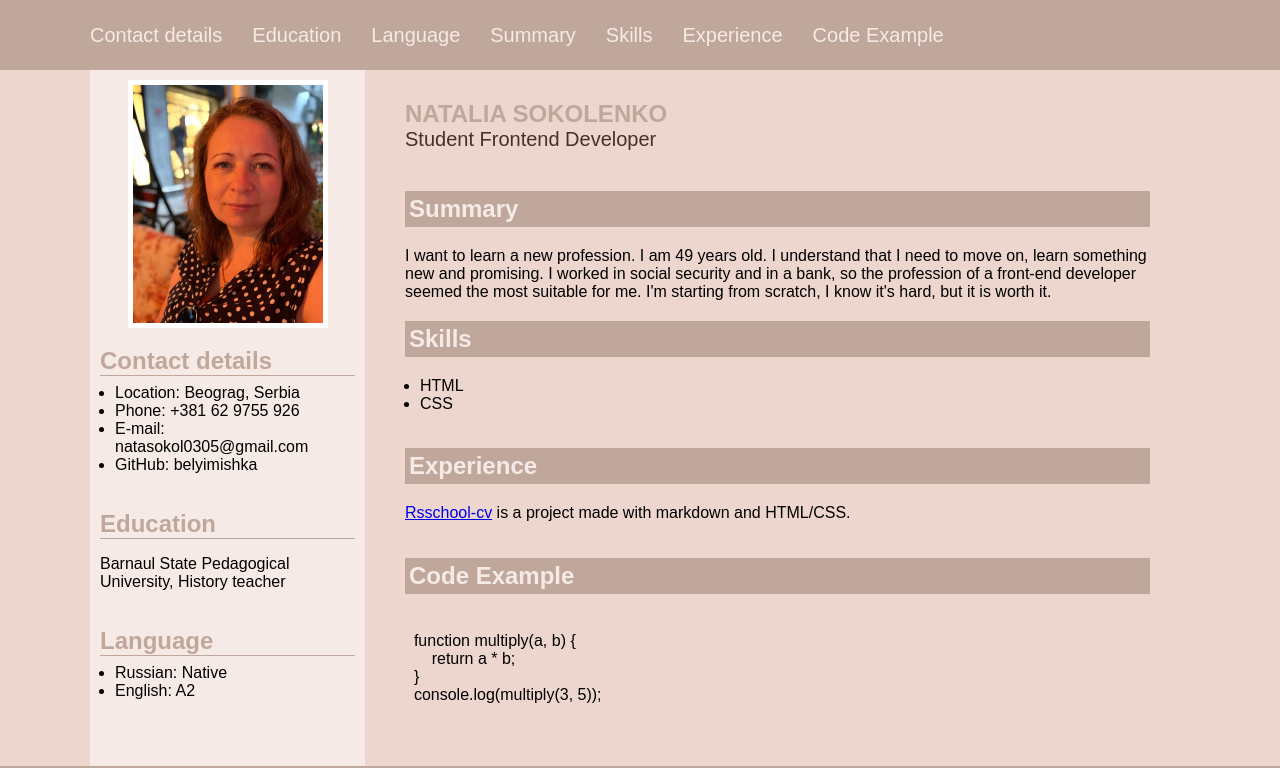
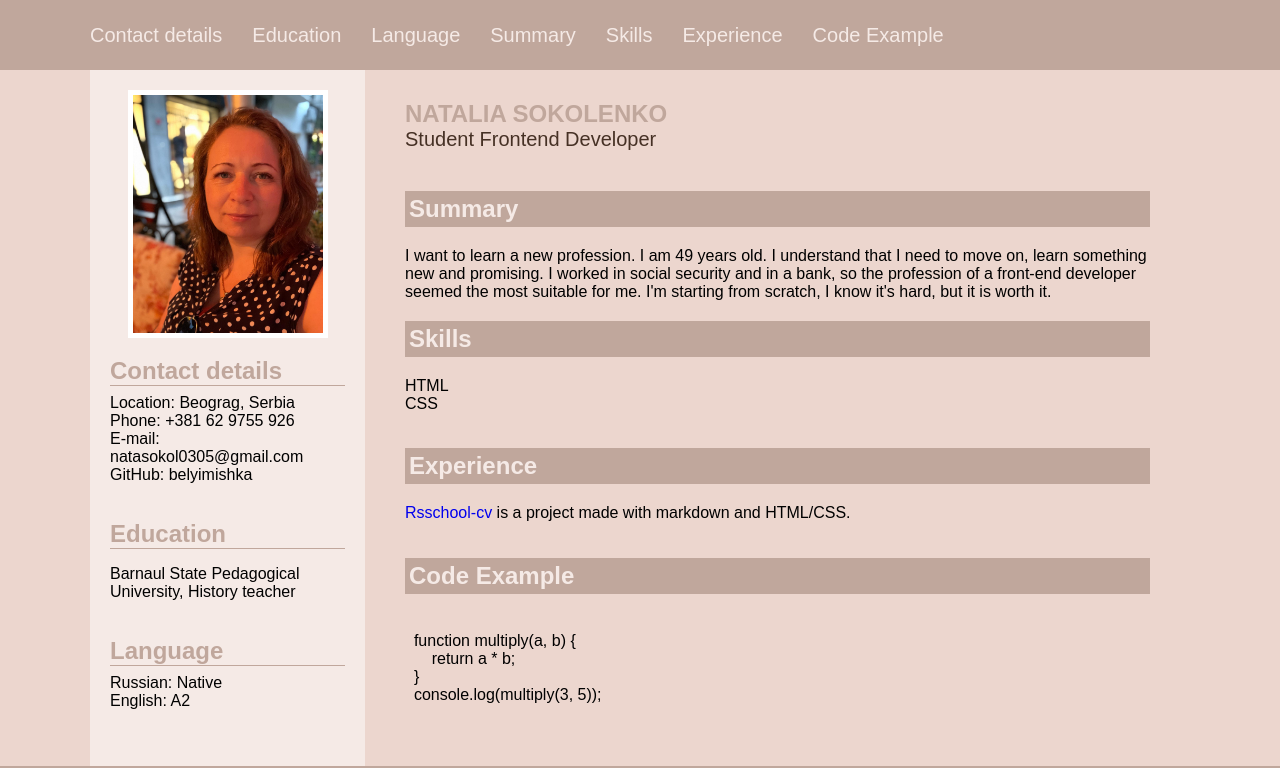
Before and after one commit to belyimishka/rsschool-cv, a plain HTML site: page index.html in a window 1280 px wide. Shown: the top 768 px of the page. Drawn offline with Linux system fonts and the light colour scheme; grey boxes are pictures that could not be loaded; a web font is replaced by a local one.

Commit message:
fix: styles

```diff
--- a/index.html
+++ b/index.html
@@ -49,7 +49,15 @@
             <li>Location: Beograg, Serbia</li>
             <li>Phone: +381 62 9755 926</li>
             <li>E-mail: natasokol0305@gmail.com</li>
-            <li>GitHub: belyimishka</li>
+            <li>
+              GitHub:
+              <a
+                target="”_blank”"
+                class="footer__link"
+                href="https://github.com/belyimishka"
+                >belyimishka</a
+              >
+            </li>
           </ul>
         </section>
         <section class="education" id="education">
--- a/style.css
+++ b/style.css
@@ -24,6 +24,18 @@ body {
   padding: 0;
 }
 
+a {
+  text-decoration: none;
+}
+
+a:hover {
+  text-decoration: underline;
+}
+
+a:visited {
+  color: #000;
+}
+
 .header {
   background-color: #c0a79c;
   padding: 5px 10px;
@@ -41,8 +53,6 @@ nav {
   margin: 0 auto;
   height: 100%;
   align-items: center;
-  list-style: none;
-  padding: 0;
 }
 
 .nav__link {
@@ -54,6 +64,8 @@ nav {
 ul {
   padding-left: 15px;
   margin-top: 0;
+  list-style: none;
+  padding: 0;
 }
 
 .container {
@@ -69,7 +81,7 @@ ul {
   display: flex;
   flex-direction: column;
   flex-basis: 25%;
-  padding: 10px;
+  padding: 20px;
 }
 
 .left-column__title {
```
